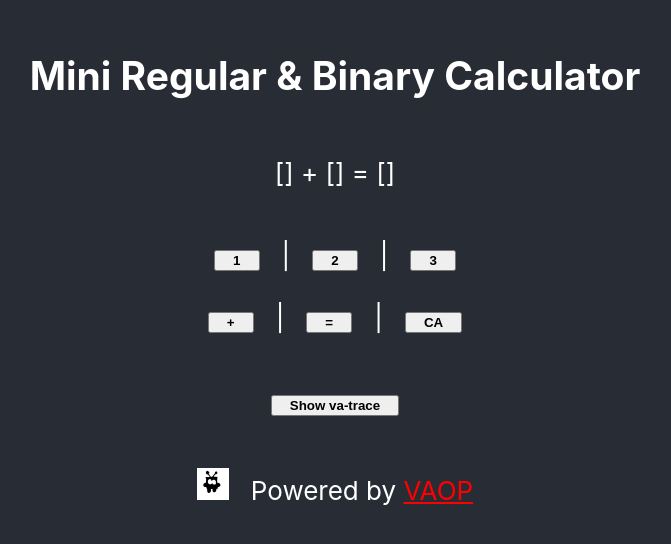
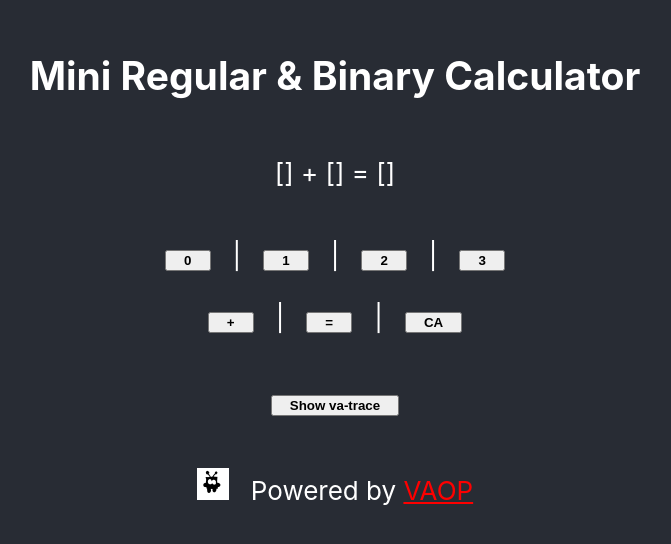
Before and after one commit to fgvlasov/va-binary-calculator, a React (Create React App) app: page / in a window 1280 px wide. Shown: the part 124-668 px from the top of the page, without its empty margins (305-976 px from the left). Built offline with nearby package versions, Linux system fonts and the light colour scheme.

Commit message:
Updated to"json5": "^1.0.2"

```diff
--- a/src/AppVal.js
+++ b/src/AppVal.js
@@ -97,6 +97,7 @@ function AppVal() {
           [{operandOne}] + [{operandTwo}] = [{result}]
         </p>
         <p>
+          <CalcButton onClick={() => getAction('Direction_zero')} buttonName = '0'/>&nbsp;&nbsp;&nbsp;|&nbsp;&nbsp;&nbsp;
           <CalcButton onClick={() => getAction('Direction_one')} buttonName = '1'/>&nbsp;&nbsp;&nbsp;|&nbsp;&nbsp;&nbsp;
           <CalcButton onClick={() => getAction('Direction_two')} buttonName = '2'/>&nbsp;&nbsp;&nbsp;|&nbsp;&nbsp;&nbsp;
           <CalcButton onClick={() => getAction('Direction_three')} buttonName = '3'/><br/><br/>
```
Also changed, not shown: 1 other file (tests, documents, lock files or other folders).
